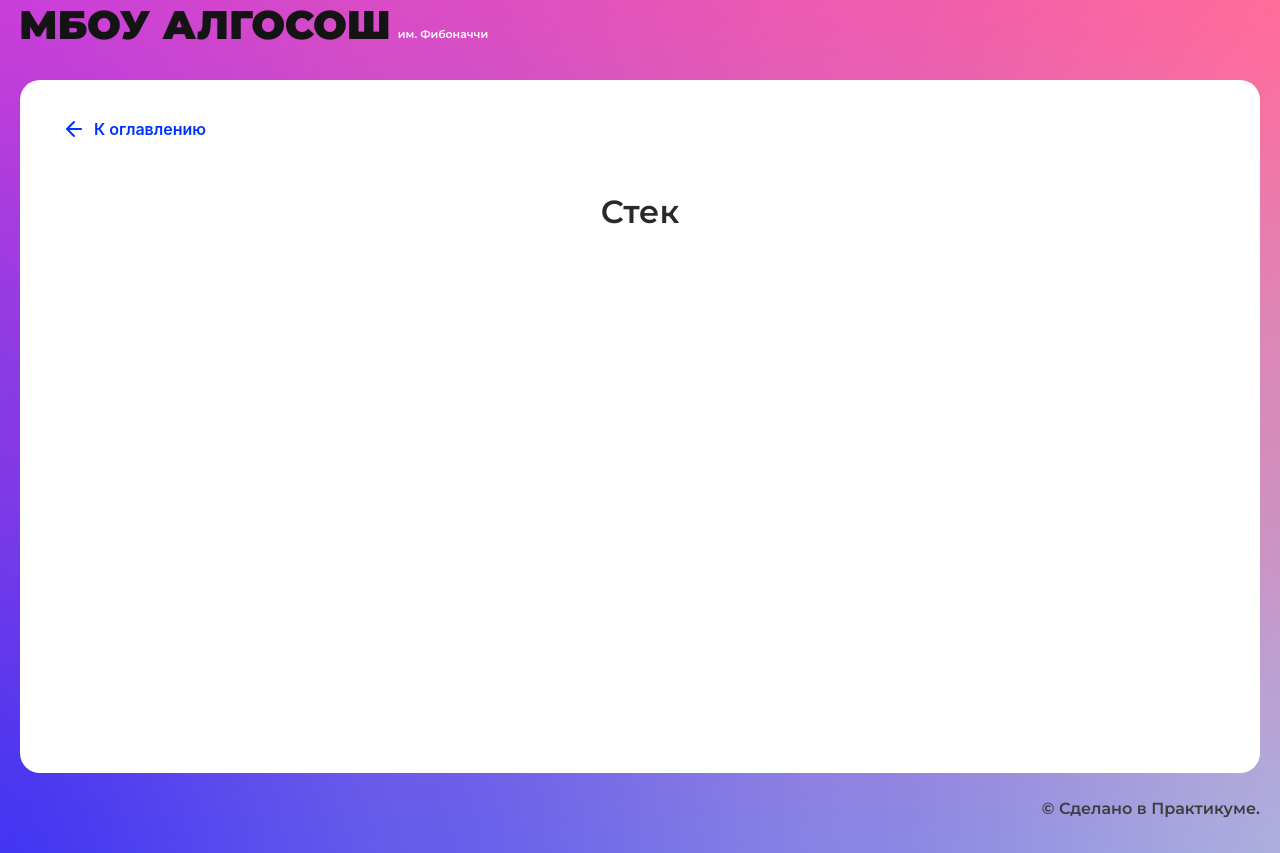
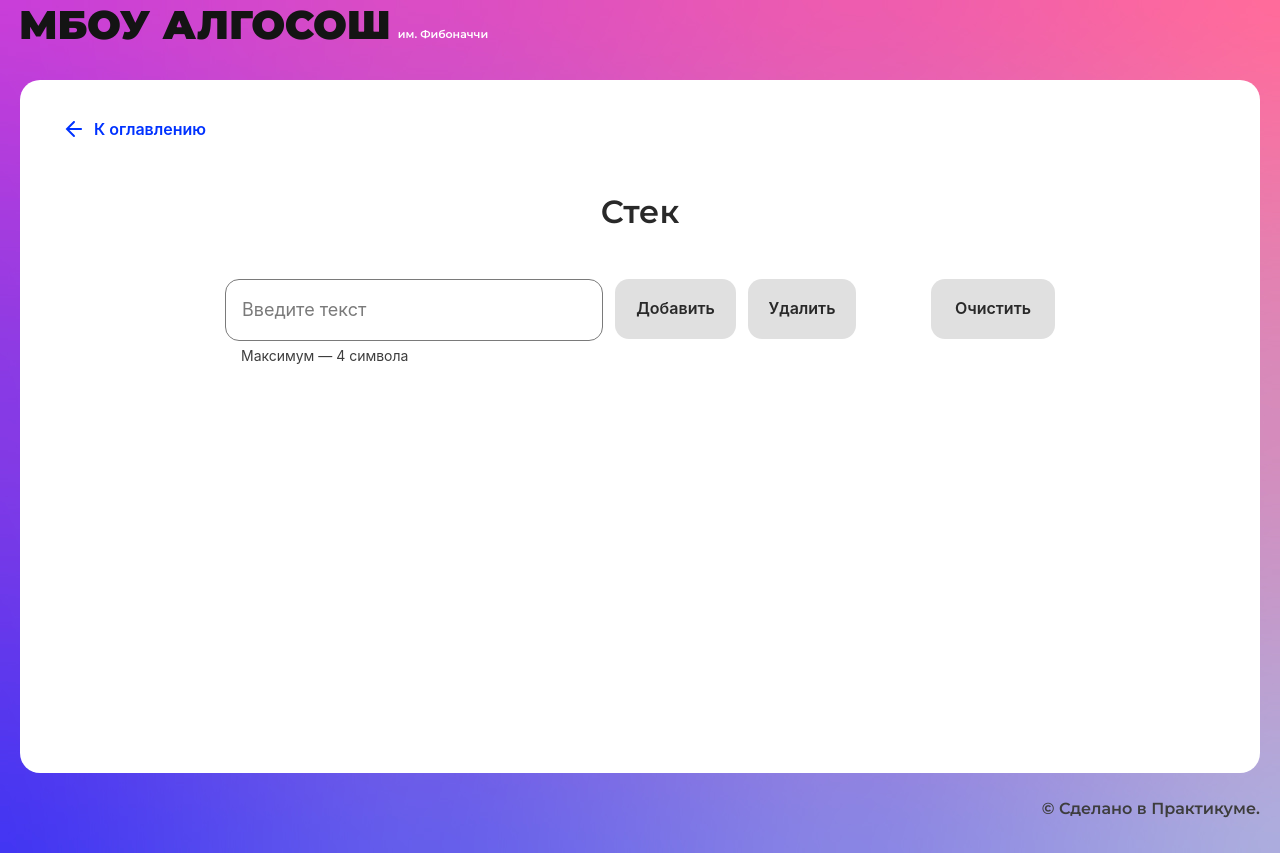
Before and after one commit to SergeiAnokhin/algososh, a React (Create React App) app: page /stack in a window 1280 px wide. Built offline with nearby package versions, Linux system fonts and the light colour scheme.

Commit message:
Stack ready

```diff
--- /dev/null
+++ b/src/components/stack-page/stack-page.module.css
@@ -0,0 +1,29 @@
+.form {
+    display: grid;
+    grid-template-columns: minmax(130px, 378px) 121px 108px 1fr;
+    max-width: 830px;
+    gap: 12px;
+    margin: 0 auto 78px;
+  }
+
+  .button {
+    min-width: unset;
+  }
+
+  .button:last-child {
+    justify-self: right;
+  }
+
+  .canvas {
+    width: fit-content;
+    display: grid;
+    grid-auto-flow: row;
+    grid-template-columns: repeat(10, fit-content(0px));
+    row-gap: 78px;
+    max-width: 960px;
+    margin: 0 auto;
+  }
+
+  .circle {
+    margin: 0 8px;
+  }
--- a/src/components/stack-page/stack-page.tsx
+++ b/src/components/stack-page/stack-page.tsx
@@ -1,10 +1,110 @@
-import React from "react";
+import React, { FormEvent, useRef, useState } from "react";
+import styles from "./stack-page.module.css";
 import { SolutionLayout } from "../ui/solution-layout/solution-layout";
+import { Input } from "../ui/input/input";
+import { Button } from "../ui/button/button";
+import { Circle } from "../ui/circle/circle";
+import { nanoid } from "nanoid";
+import { SHORT_DELAY_IN_MS } from "../../constants/delays";
+import { IStack, Stack, TStackContainer, IInProcess, ElementStates } from "../../types/stack";
 
 export const StackPage: React.FC = () => {
+
+  const { current: stack } = useRef<IStack<string>>(new Stack())
+  const [ inputValue, setInputValue ] = useState<string>('');
+  const [ circles, setCircles ] = useState<TStackContainer<string>>([])
+  const [ inProcess, setInProcess ] = useState<IInProcess>({ add: false, remove: false });
+  const isAnyProcess = inProcess.add || inProcess.remove;
+
+  const delay = (ms: number) => {
+    return new Promise(resolve => setTimeout(resolve, ms));
+  }
+
+  const shortDelay = () => delay(SHORT_DELAY_IN_MS)
+
+  const changeInput = (e: FormEvent<HTMLInputElement>) => {
+    setInputValue(e.currentTarget.value);
+  }
+
+  const updateCircles = () => {
+    setCircles(stack.elements);
+  }
+
+  const addCircle = async (item: string) => {
+    stack.push(item);
+    updateCircles();
+    await shortDelay();
+    setInputValue('');
+  }
+
+  const removeCircle = async () => {
+    setInProcess({ add: false, remove: true });
+    stack.pop();
+    await shortDelay();
+    updateCircles();
+    setInProcess({ add: false, remove: false });
+  }
+
+  const clearCircles = () => {
+    stack.clear();
+    updateCircles();
+  }
+
+  const handleSubmit = async (e: FormEvent<HTMLFormElement>) => {
+    e.preventDefault();
+
+    setInProcess({ add: true, remove: false });
+    await addCircle(inputValue);
+    setInProcess({ add: false, remove: false });
+  }
+
   return (
     <SolutionLayout title="Стек">
-
+      <form className={styles.form} onSubmit={handleSubmit}>
+        <Input
+          type={'text'}
+          maxLength={4}
+          isLimitText
+          onChange={changeInput}
+          value={inputValue}
+          disabled={inProcess.add || inProcess.remove}
+        />
+        <Button
+          type={'submit'}
+          text={'Добавить'}
+          disabled={inputValue.length < 1 || circles.length >= 20 || isAnyProcess}
+          isLoader={inProcess.add}
+          extraClass={styles.button}
+        />
+        <Button
+          text={'Удалить'}
+          onClick={removeCircle}
+          disabled={circles.length < 1 || isAnyProcess}
+          isLoader={inProcess.remove}
+          extraClass={styles.button}
+        />
+        <Button
+          text={'Очистить'}
+          onClick={clearCircles}
+          disabled={circles.length < 1 || isAnyProcess}
+          extraClass={styles.button}
+        />
+      </form>
+      {circles ?
+        <div className={styles.canvas}>
+          {circles.map((item, index) =>
+            <Circle
+              letter={item}
+              key={nanoid()}
+              index={index}
+              head={index === circles.length - 1 ? 'top' : ''}
+              state={index === circles.length - 1 && isAnyProcess ? ElementStates.Changing : ElementStates.Default}
+              extraClass={styles.circle}
+            />)
+          }
+        </div>
+        : <></>
+      }
     </SolutionLayout>
   );
 };
--- /dev/null
+++ b/src/types/stack.ts
@@ -0,0 +1,44 @@
+export interface IInProcess {
+    add: boolean;
+    remove: boolean;
+  }
+
+ export type TStackContainer<T> = Array<T>;
+
+ export interface IStack<T> {
+    push: (item: T) => void;
+    pop: () => void;
+    clear: () => void;
+    elements: TStackContainer<T>
+  }
+
+  export class Stack<T> implements IStack<T> {
+    private container: TStackContainer<T> = [];
+
+    push = (item: T) => {
+      this.container.push(item);
+    }
+
+    pop = () => {
+      this.container.pop();
+    }
+
+    clear = () => {
+      this.container = [];
+    }
+
+    get elements() {
+      return [...this.container];
+    }
+  }
+
+  export enum ElementStates {
+    Default = "default",
+    Changing = "changing",
+    Modified = "modified",
+  }
+
+  export interface IElement<T> {
+    element: T;
+    state: ElementStates;
+  }
```
